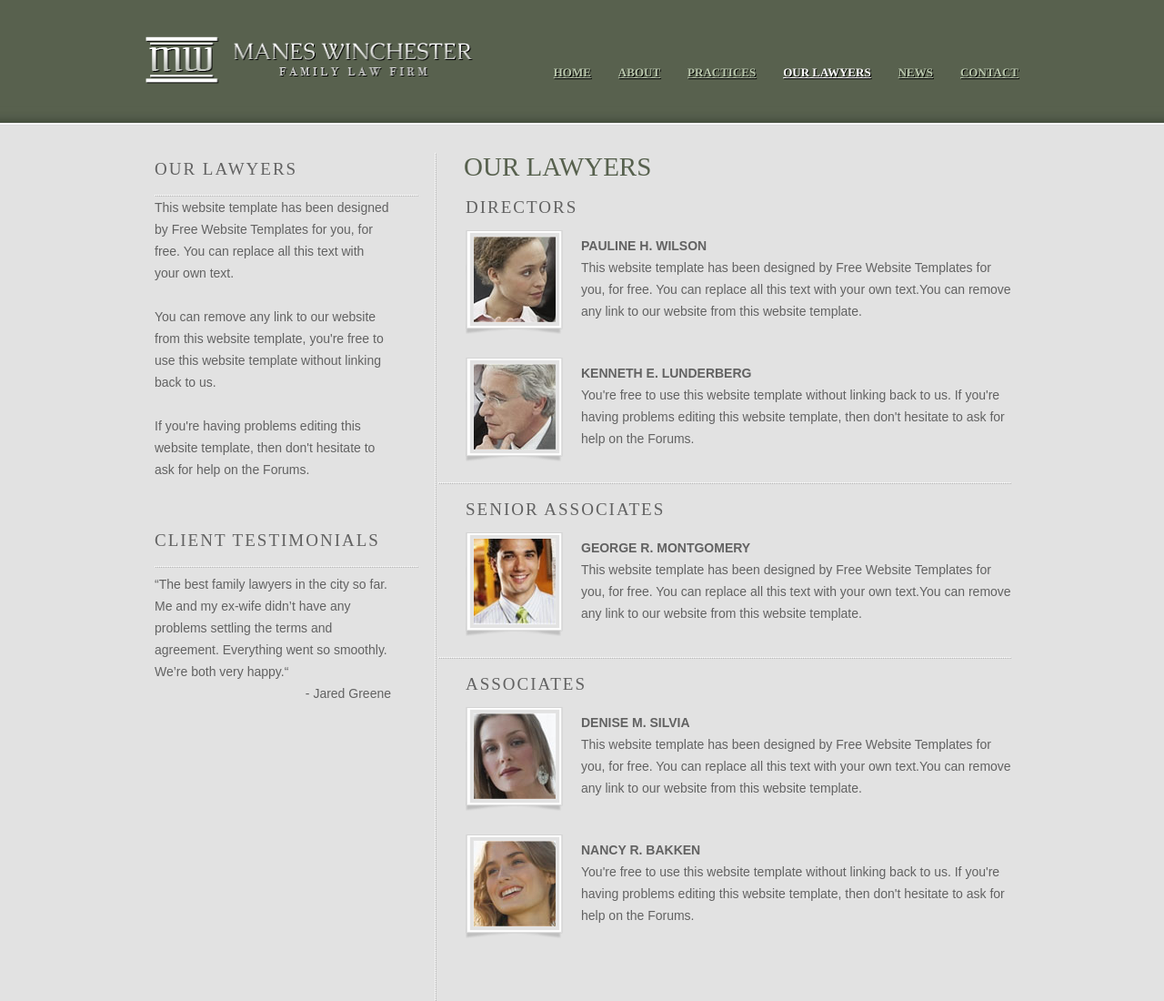
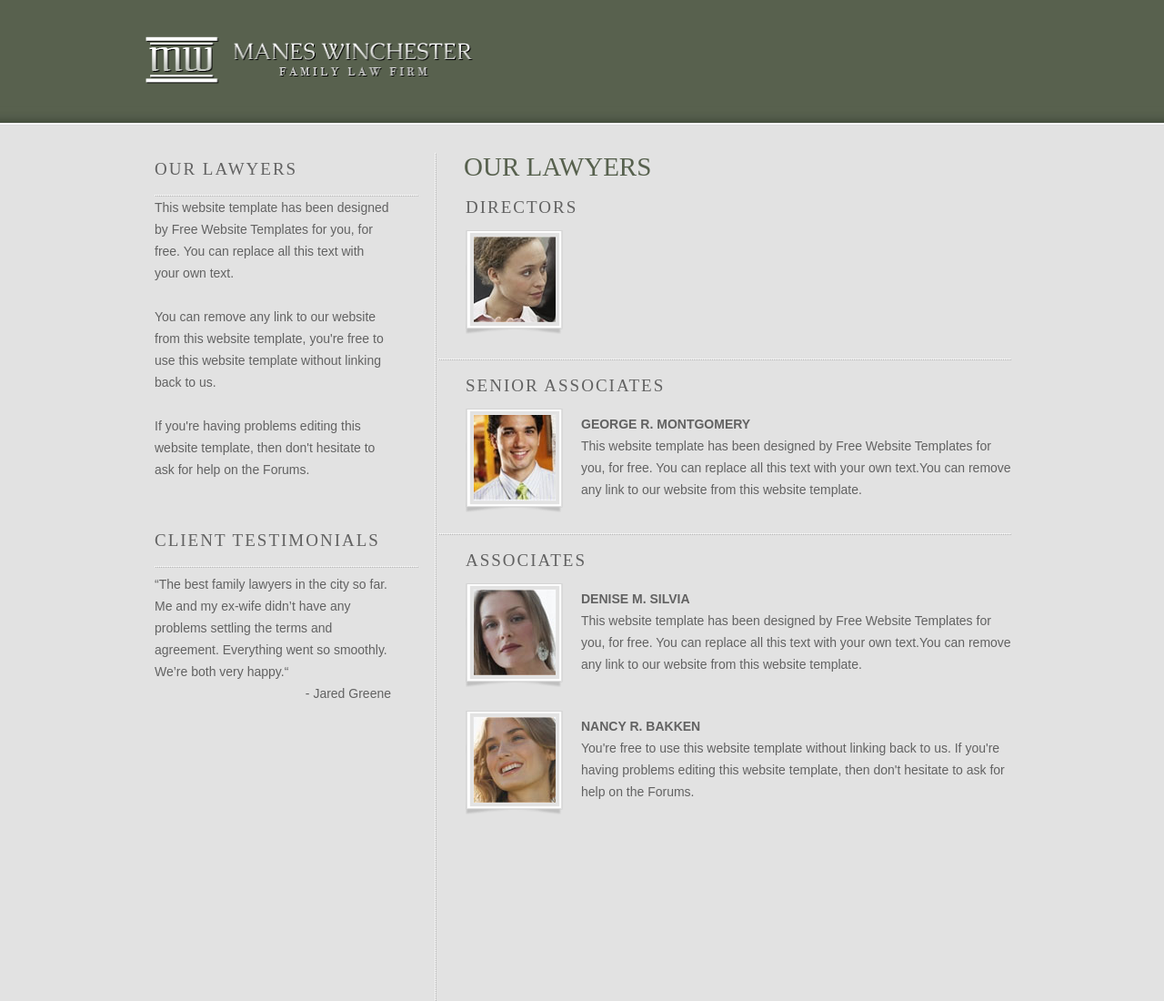
Before and after one commit to narutosasuke/hello-world, a plain HTML site: page lawyers.html in a window 1280 px wide. Shown: the top 1100 px of the page at 91% size. Drawn offline with Linux system fonts and the light colour scheme.

Commit message:
Update lawyers.html

```diff
--- a/lawyers.html
+++ b/lawyers.html
@@ -13,26 +13,7 @@
 				<a href="index.html"><img src="images/logo.png" alt="LOGO" height="52" width="362"></a>
 			</div>
 			<ul class="navigation">
-				<li>
-					<a href="index.html">Home</a>
-				</li>
-				<li>
-					<a href="about.html">About</a>
-				</li>
-				<li>
-					<a href="practices.html">Practices</a>
-				</li>
-				<li class="active">
-					<a href="lawyers.html">Our Lawyers</a>
-				</li>
-				<li>
-					<a href="news.html">News</a>
-					<div>
-						<a href="singlepost.html">News Single Post</a>
-					</div>
-				</li>
-				<li>
-					<a href="contact.html">Contact</a>
+
 				</li>
 			</ul>
 		</div>
@@ -71,18 +52,7 @@
 								</div>
 							</div>
 							<p>
-								<b>Pauline H. Wilson</b> This website template has been designed by Free Website Templates for you, for free. You can replace all this text with your own text.You can remove any link to our website from this website template.
-							</p>
-						</li>
-						<li>
-							<div class="frame4">
-								<div class="box">
-									<img src="images/thumbnail-focus.jpg" alt="Img" height="94" width="90">
-								</div>
-							</div>
-							<p>
-								<b>Kenneth E. Lunderberg</b> You're free to use this website template without linking back to us. If you're having problems editing this website template, then don't hesitate to ask for help on the Forums.
-							</p>
+
 						</li>
 					</ul>
 				</div>
```
